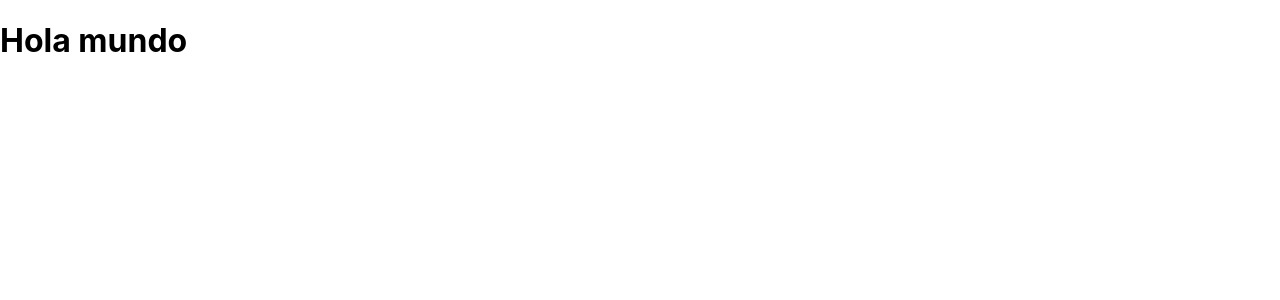
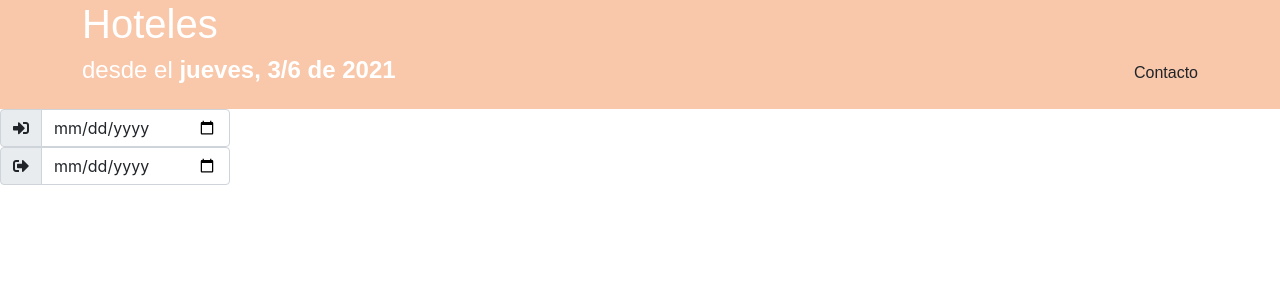
Before and after one commit to frandommel/Hotel, a React (Create React App) app in the folder hotel-app/: page / in a window 1280 px wide. Shown: the top 300 px of the page. Built offline with nearby package versions, Linux system fonts and the light colour scheme.

Commit message:
realizo filtros de fecha

```diff
--- a/hotel-app/public/index.html
+++ b/hotel-app/public/index.html
@@ -15,6 +15,9 @@
       user's mobile device or desktop. See https://developers.google.com/web/fundamentals/web-app-manifest/
     -->
     <link rel="manifest" href="%PUBLIC_URL%/manifest.json" />
+    <link href="https://cdn.jsdelivr.net/npm/bootstrap@5.0.1/dist/css/bootstrap.min.css" rel="stylesheet" integrity="sha384-+0n0xVW2eSR5OomGNYDnhzAbDsOXxcvSN1TPprVMTNDbiYZCxYbOOl7+AMvyTG2x" crossorigin="anonymous">
+<script src="https://cdn.jsdelivr.net/npm/bootstrap@5.0.1/dist/js/bootstrap.bundle.min.js" integrity="sha384-gtEjrD/SeCtmISkJkNUaaKMoLD0//ElJ19smozuHV6z3Iehds+3Ulb9Bn9Plx0x4" crossorigin="anonymous"></script>
+<link rel="stylesheet" href="https://cdnjs.cloudflare.com/ajax/libs/font-awesome/5.13.1/css/all.min.css">
     <!--
       Notice the use of %PUBLIC_URL% in the tags above.
       It will be replaced with the URL of the `public` folder during the build.
--- a/hotel-app/src/App.css
+++ b/hotel-app/src/App.css
@@ -1,38 +1,18 @@
-.App {
-  text-align: center;
+.fondo-header{
+  background-color: rgba(243, 147, 91, 0.514);
+  color: white;
+  padding-bottom: 1rem;
+  font-family:Arial, Helvetica, sans-serif;
 }
-
-.App-logo {
-  height: 40vmin;
-  pointer-events: none;
+.link{
+  cursor: pointer!important;
+  float:right;
+  margin-top: -2rem;
+  text-decoration: none;
 }
-
-@media (prefers-reduced-motion: no-preference) {
-  .App-logo {
-    animation: App-logo-spin infinite 20s linear;
-  }
+.link:hover{
+  text-decoration:underline;
 }
-
-.App-header {
-  background-color: #282c34;
-  min-height: 100vh;
-  display: flex;
-  flex-direction: column;
-  align-items: center;
-  justify-content: center;
-  font-size: calc(10px + 2vmin);
-  color: white;
+.input-group{
+  width: 18%;
 }
-
-.App-link {
-  color: #61dafb;
-}
-
-@keyframes App-logo-spin {
-  from {
-    transform: rotate(0deg);
-  }
-  to {
-    transform: rotate(360deg);
-  }
-}
--- a/hotel-app/src/App.js
+++ b/hotel-app/src/App.js
@@ -1,12 +1,57 @@
 import logo from './logo.svg';
 import './App.css';
+import Header from './components/Header'
+import Data from './assets/scripts/data';
+import { useState } from 'react';
+import  DateFilter from './components/DateFilter'
 
 const App = () =>
 {
+  const [filters,setFilters] = useState({
+      dateFrom: new Date(),
+      dateTo: undefined,
+      country: '',
+      price: 0,
+      rooms: 0
+  })
+
+  //seteo fecha ingreso
+  const handleChangeFilterDateIn = (fecha)=>{
+    let data = {...filters}
+    setFilters({
+      dateFrom: fecha,
+      dateTo: data.dateTo,
+      country: data.country,
+      price: data.price,
+      rooms: data.rooms
+    })
+  }
+
+  //seteo fecha egreso
+  const handleChangeFilterDateOut = (fecha)=>{
+    let data = {...filters}
+    setFilters({
+      dateFrom: data.dateFrom,
+      dateTo: fecha,
+      country: data.country,
+      price: data.price,
+      rooms: data.rooms
+    })
+  }
+
   return (
 
     <>
-      <h1>Hola mundo</h1>
+        <Header filters = { filters }/>
+        <DateFilter
+          icon="fas fa-sign-in-alt"
+          handleChangeFilterDate={handleChangeFilterDateIn}
+        />
+        <DateFilter icon="fas fa-sign-out-alt"
+                    handleChangeFilterDate={handleChangeFilterDateOut}
+        />
+
+
     </>
   );
 
--- /dev/null
+++ b/hotel-app/src/components/DateFilter.js
@@ -0,0 +1,26 @@
+import React from "react";
+
+const DateFilter = ({icon, handleChangeFilterDate }) =>
+{
+    const handleChange = (event)=>{
+        var date = new Date(event.target.value);
+        if(String(date.getFullYear()).length == 4)
+        {
+            date.setDate(date.getDate()+1);
+            handleChangeFilterDate(date);
+        }
+
+
+    }
+    return(
+        <>
+             <div className="input-group">
+                <span className="input-group-text">
+                    <i className={icon}></i>
+                </span>
+                <input className="form-control" type="date" onChange={ handleChange }/>
+            </div>
+        </>
+    );
+}
+export default DateFilter;
--- a/hotel-app/src/components/Header.js
+++ b/hotel-app/src/components/Header.js
@@ -1,9 +1,33 @@
 import React from "react";
 
-const Header = ()=>
+const Header = ({filters})=>
 {
+    console.log(filters);
+    const dias = [
+        'domingo',
+        'lunes',
+        'martes',
+        'miércoles',
+        'jueves',
+        'viernes',
+        'sábado',
+      ];
     return(
         <>
+        <section className="container-fluid fondo-header">
+                <div className="hero-body">
+                    <div className="container">
+                        <h1 className="title">Hoteles</h1>
+                        <h4>
+                            desde el <strong>{dias[filters.dateFrom.getDay()]}, { filters.dateFrom.getDate()}/{filters.dateFrom.getMonth() + 1} de {filters.dateFrom.getFullYear()}</strong>
+                            {filters.dateTo != undefined? " hasta "+dias[filters.dateTo.getDay()]+","+  filters.dateTo.getDate()+"/"+(filters.dateFrom.getMonth() + 1) +" de "+ filters.dateTo.getFullYear():""}
+                        </h4>
+                        <a className="text-right text-dark link">Contacto</a>
+                    </div>
+
+                </div>
+        </section>
+
 
         </>
     );
```
